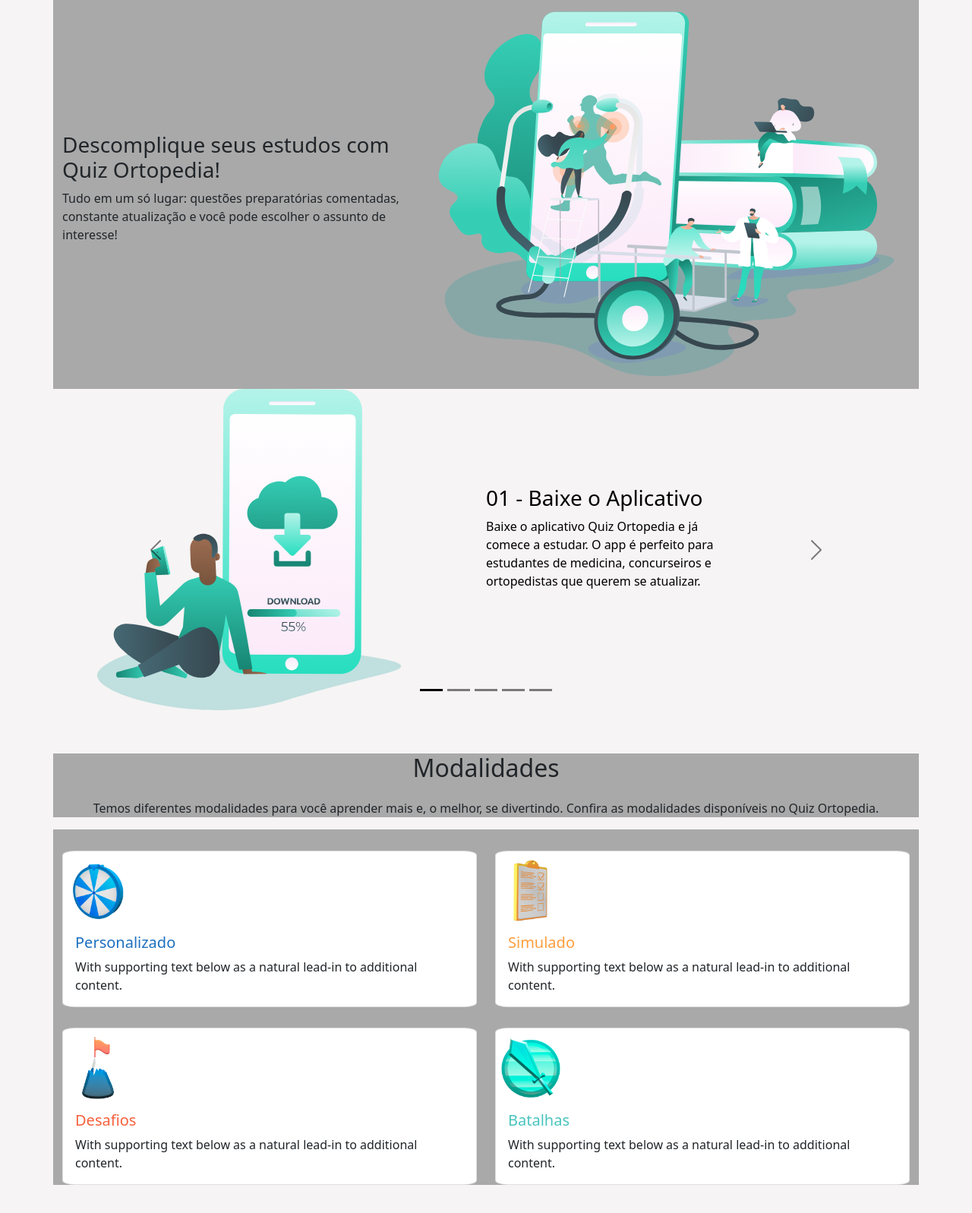
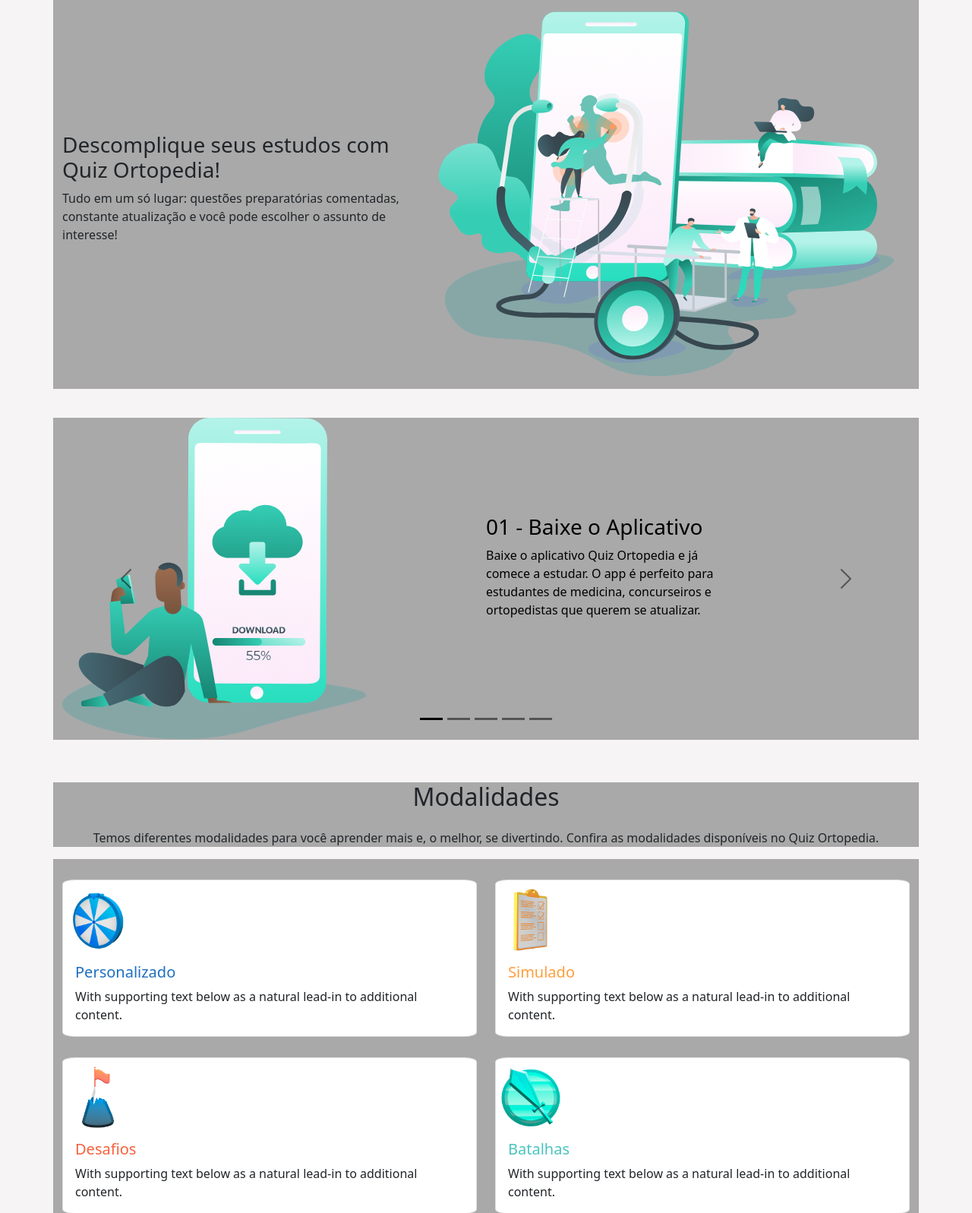
Before and after one commit to tseletronica/quizortopedia.github.io, a PHP site: page / in a window 1280 px wide. Shown: the part 95-1692 px from the top of the page at 76% size. Run offline with PHP 8.4, Linux system fonts and the light colour scheme.

Commit message:
fix: implementado container para slider01

```diff
--- a/css/custom.css
+++ b/css/custom.css
@@ -33,7 +33,7 @@
             background-color: darkgrey;
         }
 
-        #carouselQuiz {
+        #carou #carouselQuiz {
             margin-right: 10%;
             margin-left: 10%;
             border-radius: 5%;
@@ -84,3 +84,11 @@
         #rankinQuiz {
             margin-top: 3%;
         }
+
+        #carouselMedalhas {
+            margin-top: 3%;
+        }
+
+        #carousel01 {
+            margin-top: 3%;
+        }
--- a/index.html
+++ b/index.html
@@ -61,7 +61,8 @@
         </div>
     </div>
     <!--//banner-->
-    <!--slider-->
+    <!--Carousel 01-->
+    <div class="container" id="carousel01">
         <div id="carouselQuiz" class="carousel carousel-dark slide justify-content-center" data-bs-ride="carousel">
             <div class="carousel-indicators">
                 <button type="button" data-bs-target="#carouselQuiz" data-bs-slide-to="0" class="active" aria-current="true" aria-label="Slide 1"></button>
@@ -121,7 +122,9 @@
             <span class="visually-hidden">Next</span>
           </button>
         </div>
-    <!--slider-->
+
+    </div>
+    <!--//Carousel 01-->
     <div class="container">
         <div id="tituloModalidades">
             <h2>Modalidades</h2>
@@ -203,6 +206,16 @@
         </div>
     </div>
 
+    <!---->
+    <div class="container" id="carouselMedalhas">
+
+        <h1>teste</h1>
+
+
+    </div>
+
+
+
 
     <script src=" https://cdn.jsdelivr.net/npm/@popperjs/core@2.9.2/dist/umd/popper.min.js " integrity="sha384-IQsoLXl5PILFhosVNubq5LC7Qb9DXgDA9i+tQ8Zj3iwWAwPtgFTxbJ8NT4GN1R8p " crossorigin="anonymous "></script>
     <script src="js/bootstrap.min.js "></script>
```
Lines whose indentation alone changed are shown as unchanged.
